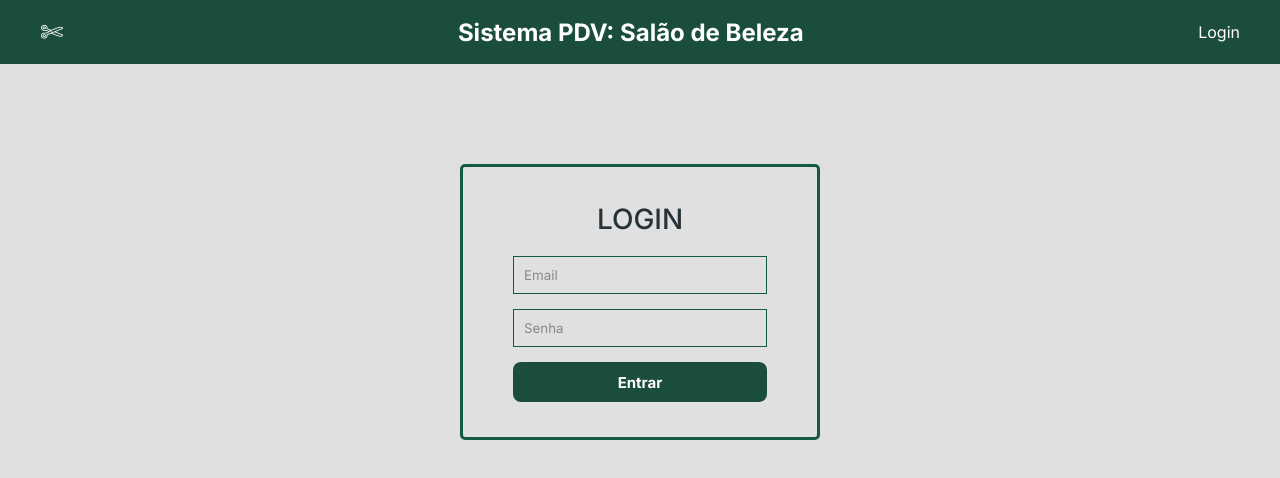
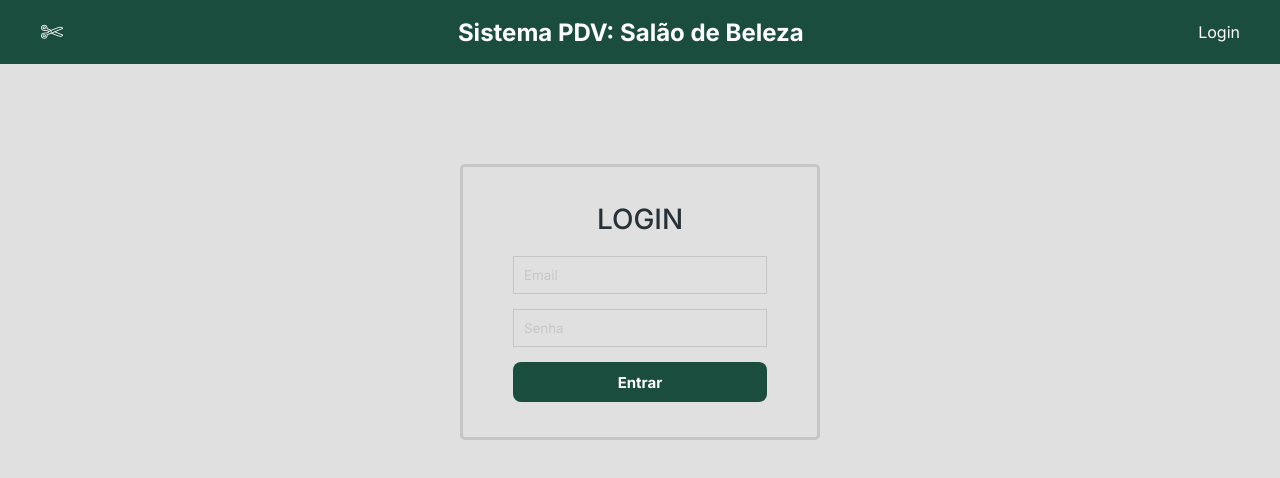
Before and after one commit to cauerg44/salon-manager, a React (Vite) app in the folder beauty-core-frontend/: page /login in a window 1280 px wide. Shown: the top 478 px of the page. Built offline with nearby package versions, Linux system fonts and the light colour scheme.

Commit message:
refactor: login component.

```diff
--- a/beauty-core-frontend/src/index.css
+++ b/beauty-core-frontend/src/index.css
@@ -10,9 +10,11 @@
   --bcf--font-color-secondary: #263238;
   --bcf--font-color-tertiary: #888888;
   --bcf--font-color-quaternary: #1B4D3E;
+  --bcf--font-color-quintanary: #c6c6c6;
 
   --bfc--border-color-primary: #1B4D3E;
   --bfc--border-color-secondary: #155a45;
+  --bfc--border-color-tertiary: #c6c6c6;
 }
 
 * {
--- a/beauty-core-frontend/src/routes/ClientHome/Login/styles.css
+++ b/beauty-core-frontend/src/routes/ClientHome/Login/styles.css
@@ -10,7 +10,7 @@
   flex-direction: column;
   align-items: center;
   justify-content: center;
-  border: 3px solid var(--bfc--border-color-secondary);
+  border: 3px solid var(--bfc--border-color-tertiary);
   border-radius: 5px;
   padding: 35px 50px;
 }
@@ -27,13 +27,13 @@
   width: 100%;
   padding: 10px;
   margin-bottom: 15px;
-  border: 1px solid var(--bfc--border-color-secondary);
+  border: 1px solid var(--bfc--border-color-tertiary);
   background-color: var(--bcf--bg-color-quaternary);
-  color: var(--bcf--font-color-secondary);
+  color: var(--bcf--font-color-quintanary);
 }
 
 .bcf-modal-form input::placeholder {
-  color: var(--bcf--font-color-tertiary);
+  color: var(--bcf--font-color-quintanary);
 }
 
 .bcf-modal-form input:focus {
```
